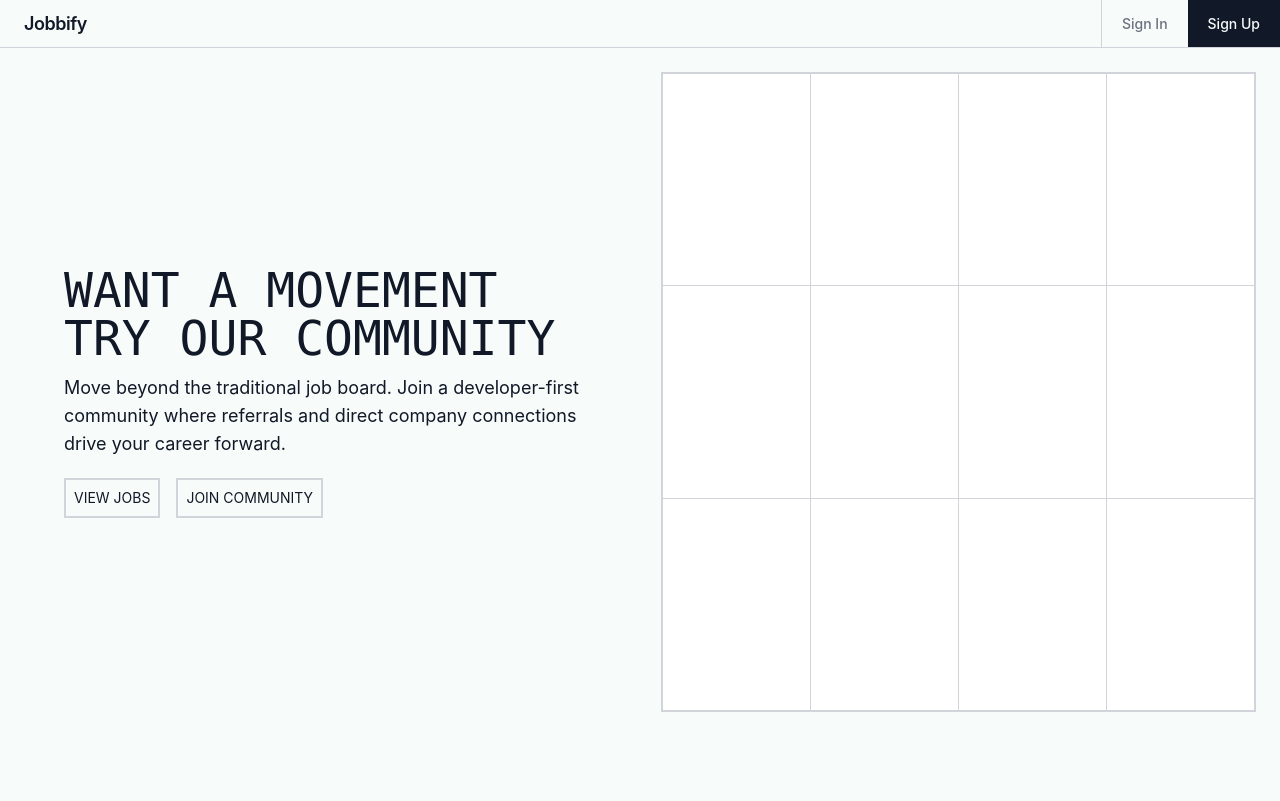
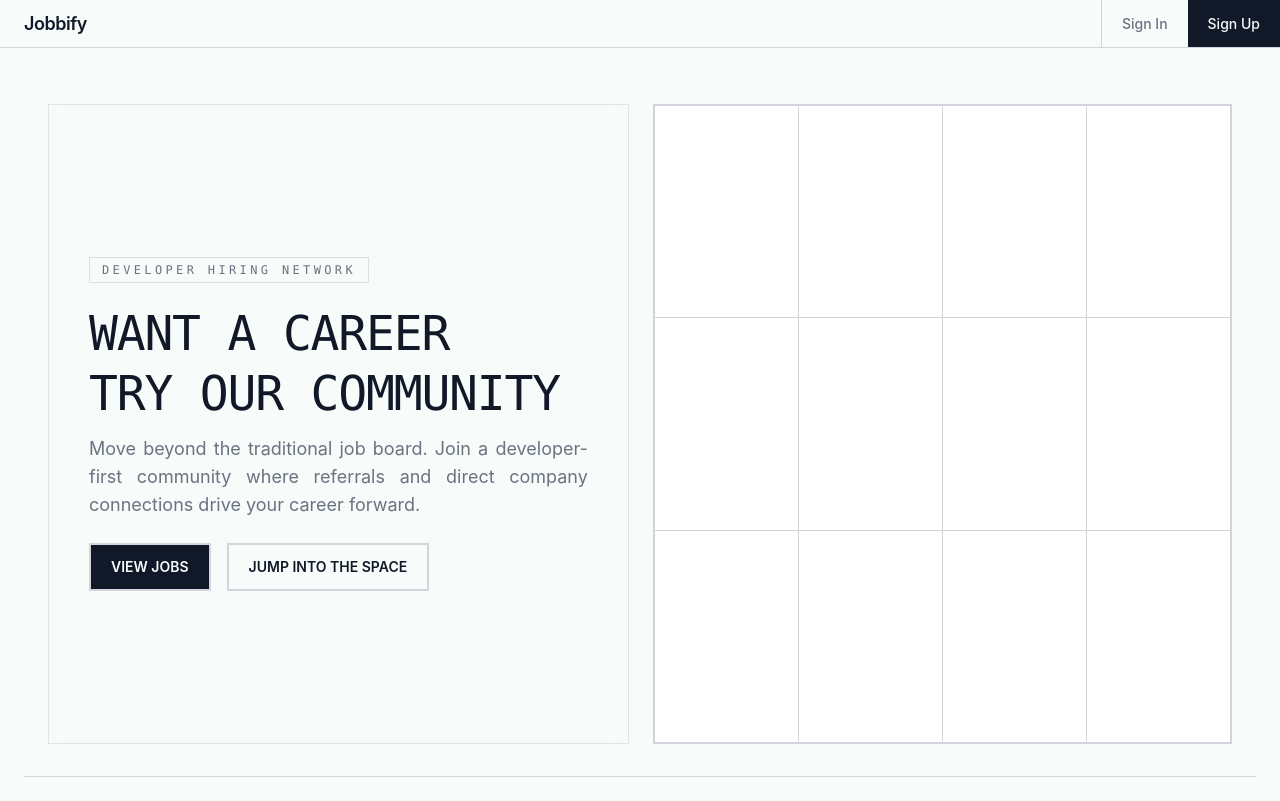
Before and after one commit to Mounieshh/job-search-platform, a React (Vite) app in the folder client/: page / in a window 1280 px wide. Built offline with nearby package versions, Linux system fonts and the light colour scheme; no server answers.

Commit message:
refactor: enhance layout and styling in HeroSection and JobList components

```diff
--- a/client/src/components/JobList.tsx
+++ b/client/src/components/JobList.tsx
@@ -89,7 +89,7 @@ const JobList = () => {
                             {user && (
                                 <Link
                                     to={`/jobs/${encodeURIComponent(job.companyName || "company")}/${encodeURIComponent(toSlug(job.title))}`}
-                                    className="flex items-center gap-1 text-sm font-medium border-t border-l border-border px-4 py-3 text-muted-foreground hover:text-foreground hover:bg-accent transition-colors shrink-0"
+                                    className="flex items-center gap-1 text-sm font-medium border-t border-l border-b border-border px-4 py-3 text-muted-foreground hover:text-foreground hover:bg-accent transition-colors shrink-0"
                                 >
                                     View Job <ArrowUpRight className="size-4" />
                                 </Link>
--- a/client/src/pages/HeroSection.tsx
+++ b/client/src/pages/HeroSection.tsx
@@ -8,18 +8,23 @@ export default function HeroSection() {
     const roleText = user?.role === "USER" || user?.role === "LEAD" ? user.role : ""
 
   return (
-    <header className="flex flex-col md:flex-row justify-between w-full">
-        <section className="w-full md:w-1/2 flex flex-col justify-center items-start p-5 m-3 md:m-5">
+    <header className="relative w-full overflow-hidden border-b border-border">
+        <div className="pointer-events-none absolute inset-0 " />
+        <div className="relative mx-auto flex w-full max-w-7xl flex-col md:flex-row justify-between gap-6 px-4 py-6 md:px-6 md:py-8">
+        <section className="w-full md:w-1/2 flex flex-col justify-center items-start rounded-none border border-border/60 p-6 md:p-10 backdrop-blur-sm">
+                <div className="mb-5 inline-flex items-center gap-2 rounded-none border border-border/70 bg-background px-3 py-1 text-xs font-mono uppercase tracking-[0.28em] text-muted-foreground">
+                    Developer hiring network
+                </div>
 
                 {user && user.role === "USER" ? (
                         <>
-                            <h1 className="text-3xl md:text-5xl uppercase font-mono">
+                            <h1 className="max-w-xl text-3xl font-mono uppercase leading-tight tracking-tight md:text-5xl">
                                 Job Search,
                             </h1>
-                            <h2 className="text-3xl md:text-5xl uppercase font-mono mb-3">
+                            <h2 className="max-w-xl text-3xl font-mono uppercase leading-tight tracking-tight md:text-5xl mb-3">
                                 In a new way
                             </h2>
-                            <p className="font-normal text-base md:text-lg text-left mb-5">
+                            <p className="max-w-xl font-normal text-base md:text-lg leading-7 text-justify text-muted-foreground mb-6">
                                 Move beyond the traditional job board. Join a developer-first
                                 community where referrals and direct company connections
                                 drive your career forward.
@@ -27,13 +32,13 @@ export default function HeroSection() {
                         </>
                 ): (
                     <>
-                        <h1 className="text-3xl md:text-5xl uppercase font-mono">
-                            Want a Movement
+                        <h1 className="max-w-xl text-3xl font-mono uppercase leading-tight tracking-tight md:text-5xl">
+                            Want a Career
                         </h1>
-                        <h2 className="text-3xl md:text-5xl uppercase font-mono mb-3">
+                        <h2 className="max-w-xl text-3xl font-mono uppercase leading-tight tracking-tight md:text-5xl mb-3">
                             Try our Community
                         </h2>
-                        <p className="font-normal text-base md:text-lg text-left mb-5">
+                        <p className="max-w-xl font-normal text-base md:text-lg leading-7 text-justify text-muted-foreground mb-6">
                             Move beyond the traditional job board. Join a developer-first
                             community where referrals and direct company connections
                             drive your career forward.
@@ -41,23 +46,24 @@ export default function HeroSection() {
                     </>
                 )}
 
+
             <div className="flex flex-wrap gap-4">
                 { user ? (
                     <div className="flex flex-wrap gap-4">
-                        <Link to={`/joblistings`} className="rounded-none border-2 border-border p-2 text-sm uppercase">
+                        <Link to={`/joblistings`} className="rounded-none border-2 border-border bg-foreground px-5 py-3 text-sm uppercase font-semibold text-background transition-colors hover:bg-background hover:text-foreground">
                             View Jobs
                         </Link>
-                        <Link to={`/community`} className="rounded-none border-2 border-border p-2 text-sm uppercase">
-                            Join Community
+                        <Link to={`/community`} className="rounded-none border-2 border-border px-5 py-3 text-sm uppercase font-semibold transition-colors hover:bg-teal-50">
+                            Jump into the space
                         </Link>
                     </div>
                 ) :(
                     <div className="flex flex-wrap gap-4">
-                        <Link to={`/login`} className="rounded-none border-2 border-border p-2 text-sm uppercase hover:bg-teal-50">
+                        <Link to={`/login`} className="rounded-none border-2 border-border bg-foreground px-5 py-3 text-sm uppercase font-semibold text-background transition-colors hover:bg-background hover:text-foreground">
                             View Jobs
                         </Link>
-                        <Link to={`/login`} className="rounded-none border-2 border-border p-2 text-sm uppercase hover:bg-teal-50">
-                            Join Community
+                        <Link to={`/login`} className="rounded-none border-2 border-border px-5 py-3 text-sm uppercase font-semibold transition-colors hover:bg-teal-50">
+                            Jump into the space
                         </Link>
                     </div>
                 )}
@@ -67,12 +73,13 @@ export default function HeroSection() {
             {Array.from({ length: 12 }).map((_, i) => (
                 <div
                 key={i}
-                className="aspect-square w-full h-full bg-white flex items-center justify-center font-mono text-lg text-muted-foreground hover:bg-emerald-50 transition-colors"
+                className="aspect-square w-full h-full bg-white flex items-center justify-center font-mono text-[10px] text-muted-foreground hover:bg-emerald-50 transition-colors"
                 >
                 {roleText && centerBlockIndexes.includes(i) ? roleText[i - centerBlockIndexes[0]] : ""}
                 </div>
             ))}
         </div>
+        </div>
     </header>
   )
 }
```
